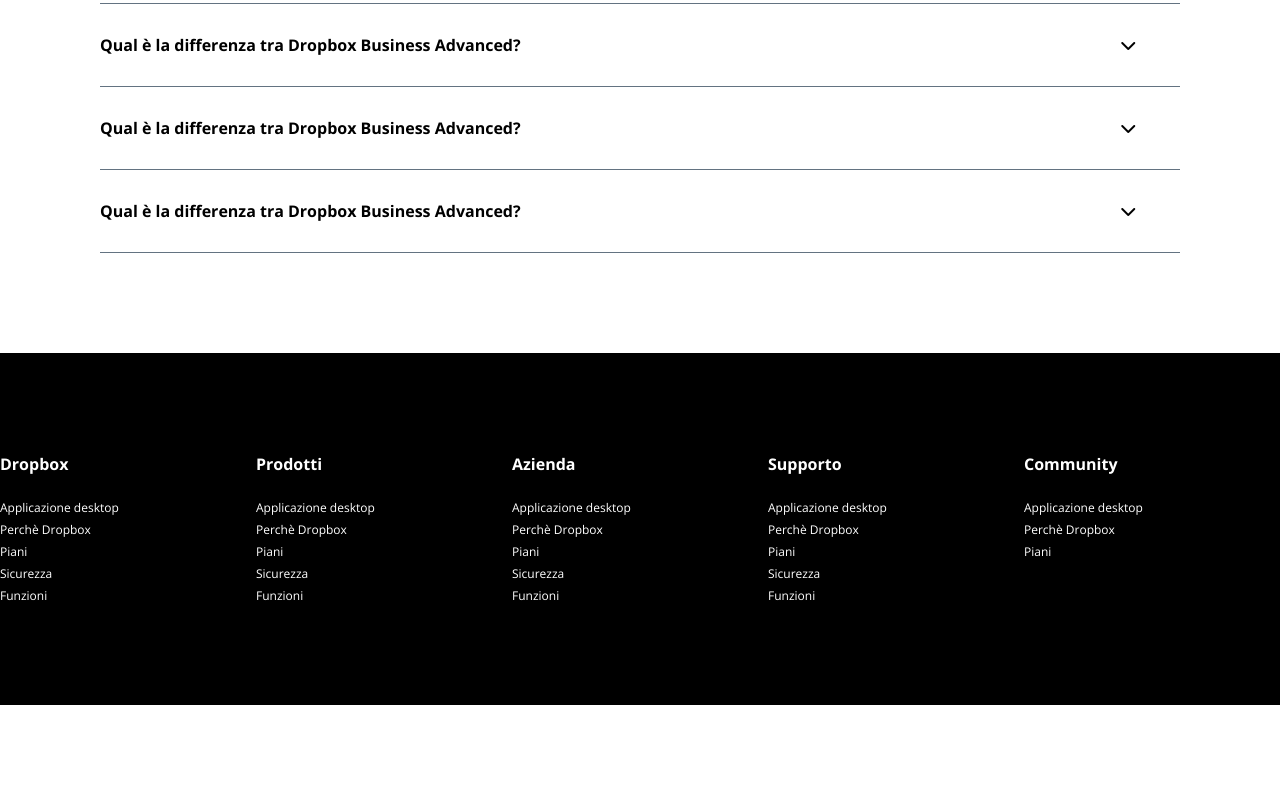
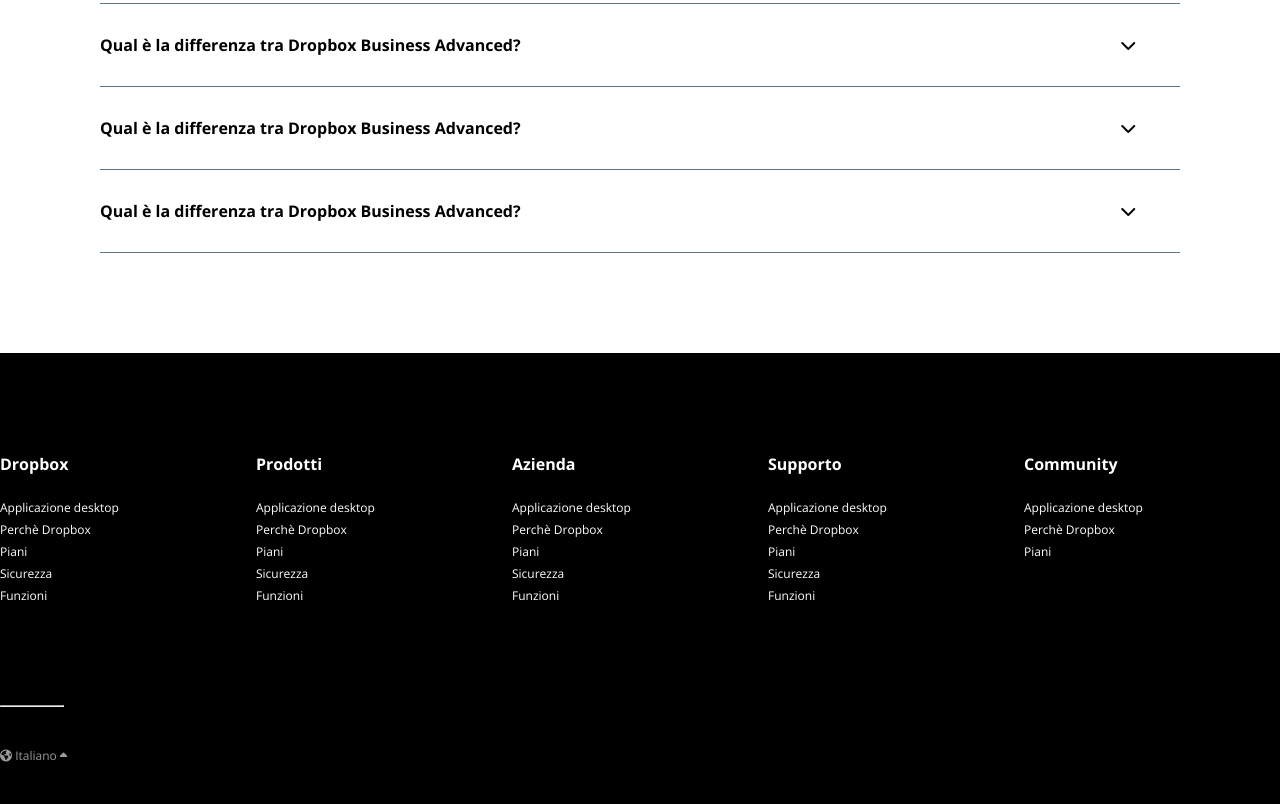
Before and after one commit to TrvMarco/htmlcss-dropbox, a plain HTML site: page index.html in a window 1280 px wide. Shown: the part 5541-6345 px from the top of the page. Before the commit the page ends 6246 px from the top, so only its background shows below. Drawn offline with nearby package versions, Linux system fonts and the light colour scheme.

Commit message:
compleatato footer

```diff
--- a/css/style.css
+++ b/css/style.css
@@ -319,7 +319,7 @@ header li a{
 }
 
 .clients-col-center{
-    width: calc(40vw - 18px);
+    width: calc(100% - 60vw);
     background-color: #f5f5f5;
     float: left;
     padding: 40px;
@@ -462,6 +462,9 @@ footer{
 
 footer li a{
     text-decoration: none;
+}
+
+footer li a, .footer-bottom{
     font-size: 12px;
 }
 
@@ -472,3 +475,16 @@ footer li a{
 footer h5{
     margin-bottom: 20px;
 }
+
+.footer-bottom{
+    color: #999999;
+}
+
+footer hr{
+    width: 5%;
+    color: #bfbfbf;
+}
+
+.language-select{
+    padding: 40px 0;
+}
--- a/index.html
+++ b/index.html
@@ -357,6 +357,10 @@
             </section>
             <section class="footer-bottom">
                 <div class="container-large">
+                    <hr>
+                    <div class="language-select">
+                        <i class="fa-solid fa-earth-americas"></i> <span>Italiano</span> <i class="fa-solid fa-caret-up"></i>
+                    </div>
                 </div>
             </section>
         </footer>
```
